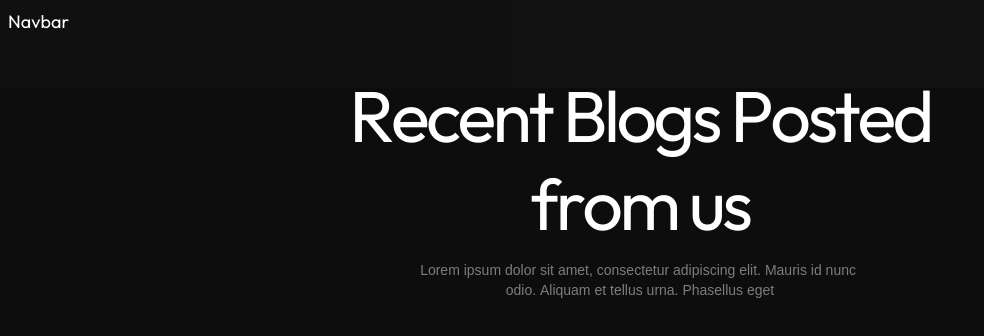
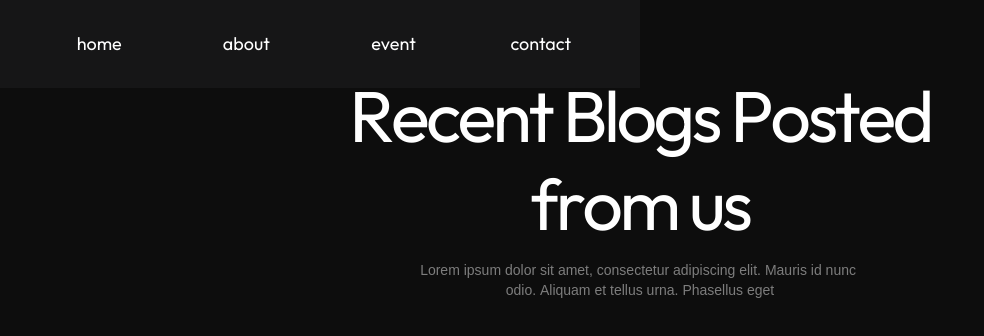
Before and after one commit to Tanmay-vats-sharma/Logix, a React (Vite) app in the folder Logix_Frontend/: page /blog in a window 1280 px wide. Shown: the top 336 px of the page, without its empty margins (0-984 px from the left). Built offline with nearby package versions, Linux system fonts and the light colour scheme; a web font is replaced by a local one.

Commit message:
Headert items added

```diff
--- a/Logix_Frontend/src/components/common/Header.jsx
+++ b/Logix_Frontend/src/components/common/Header.jsx
@@ -1,9 +1,53 @@
 import React, { useEffect, useState } from "react";
 
 const Navbar = () => {
+  const [activeIndex, setActiveIndex] = useState(null);
+  const [hoverStyle, setHoverStyle] = useState({
+    left: 0,
+    width: 0,
+    opacity: 0,
+  });
+
+  const menuItems = ["home", "about", "event","contact"];
+
+  const handleMouseEnter = (e, index) => {
+    const { left, width } = e.target.getBoundingClientRect();
+    const navbarLeft = document
+      .querySelector(".navbar")
+      .getBoundingClientRect().left;
+    setHoverStyle({ left: left - navbarLeft, width: width, opacity: 1 });
+  };
+
+  const handleMouseLeave = () => {
+    setHoverStyle({ ...hoverStyle, opacity: 0 });
+  };
+
   return (
-<div className="fixed min-h-[11%] w-full bg-custom-gray  animate-navbar z-[1] text-white">
-      <div className="p-2 text-lg">Navbar</div>
+    <div className="fixed w-full  z-[1] text-white animate-navbar  border-gray-50">
+      <div className="navbar w-3/6  z-[-1] h-full bg-zinc-800/40 flex justify-evenly items-center relative">
+        <div
+          className="hover-bg absolute h-10 bg-cyan-400/50 rounded transition-all duration-300 pointer-events-none"
+          style={{
+            left: hoverStyle.left,
+            width: hoverStyle.width,
+            opacity: hoverStyle.opacity,
+          }}
+        ></div>
+        {menuItems.map((item, index) => (
+          <a
+            key={index}
+            href="#"
+            className={`item h-10 w-24 flex justify-center items-center text-white text-lg cursor-pointer relative z-10 ${
+              activeIndex === index ? "bg-cyan-400/50" : ""
+            }`}
+            onMouseEnter={(e) => handleMouseEnter(e, index)}
+            onMouseLeave={handleMouseLeave}
+            // onClick={() => handleClick(index)}
+          >
+            {item}
+          </a>
+        ))}
+      </div>
     </div>
   );
 };
--- a/Logix_Frontend/tailwind.config.js
+++ b/Logix_Frontend/tailwind.config.js
@@ -20,7 +20,7 @@ export default {
           "rgba(255,255,255,0.1) 0px 0px 1px 4px, rgba(104,63,234,0.4) 0px 8px 250px 70px",
       },
       animation: {
-        navbar: "navbar 300ms ease-in-out forwards",
+        navbar: "navbar 500ms ease-in-out forwards",
         wordScale: "wordScale 0.5s ease-in-out forwards",
         wordScaleDelay200: "wordScale 0.5s ease-in-out 0.1s forwards",
         wordScaleDelay400: "wordScale 0.5s ease-in-out 0.2s forwards",
@@ -33,7 +33,7 @@ export default {
         },
         navbar: {
           "0%": { height: "0px" },
-          "100%": { height: "50px" },
+          "100%": { height: "11%" },
         },
       },
     },
```
